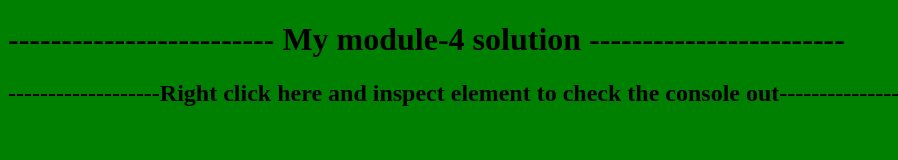
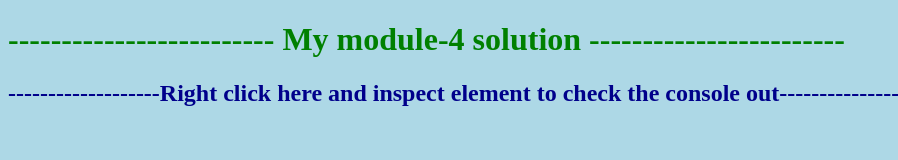
Before and after one commit to Mudasir121725/Mudasir121725.github-3.io, a plain HTML site: page Module4-Solution/index.html in a window 1280 px wide. Shown: the whole page, without its empty margins (0-898 px from the left). Drawn offline with Linux system fonts and the light colour scheme.

Commit message:
Update index.html

```diff
--- a/Module4-Solution/index.html
+++ b/Module4-Solution/index.html
@@ -3,7 +3,13 @@
 <head>
 <style>
 	body {
-  background-color: green;
+  background-color: lightblue;
+}
+	h1 {
+  color: green;
+}
+	h2 {
+  color: darkblue;
 }
 </style>
 	<title></title>
```
